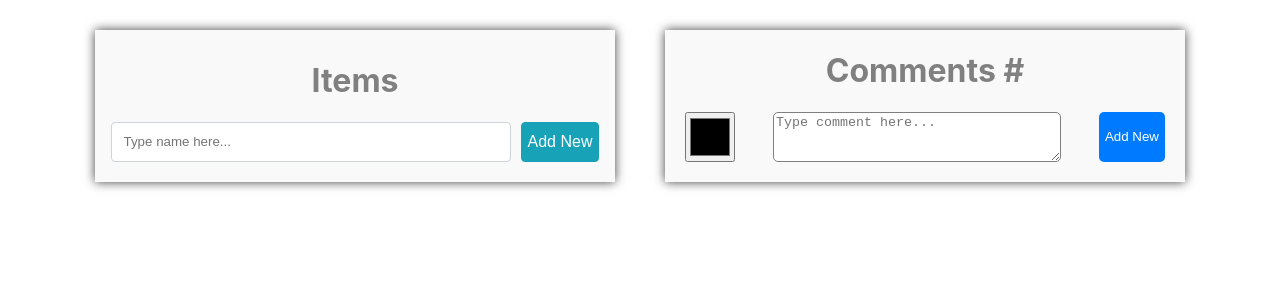
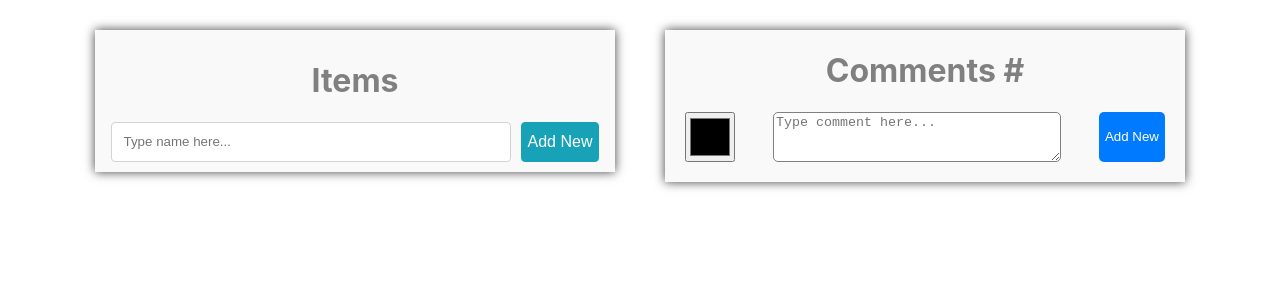
Before and after one commit to Taraskin777/test-react-app, a React (Create React App) app: page / in a window 1280 px wide. Shown: the top 300 px of the page. Built offline with nearby package versions, Linux system fonts and the light colour scheme.

Commit message:
fix height of items box

```diff
--- a/src/components/items/items.css
+++ b/src/components/items/items.css
@@ -2,6 +2,7 @@
   background-color: #f9f9f9;
   max-width: 520px;
   width: 100%;
+  height: fit-content;
   padding: 10px;
   margin: 10px;
   box-shadow: 0px 0px 10px 0px rgba(0, 0, 0, 0.75);
```
